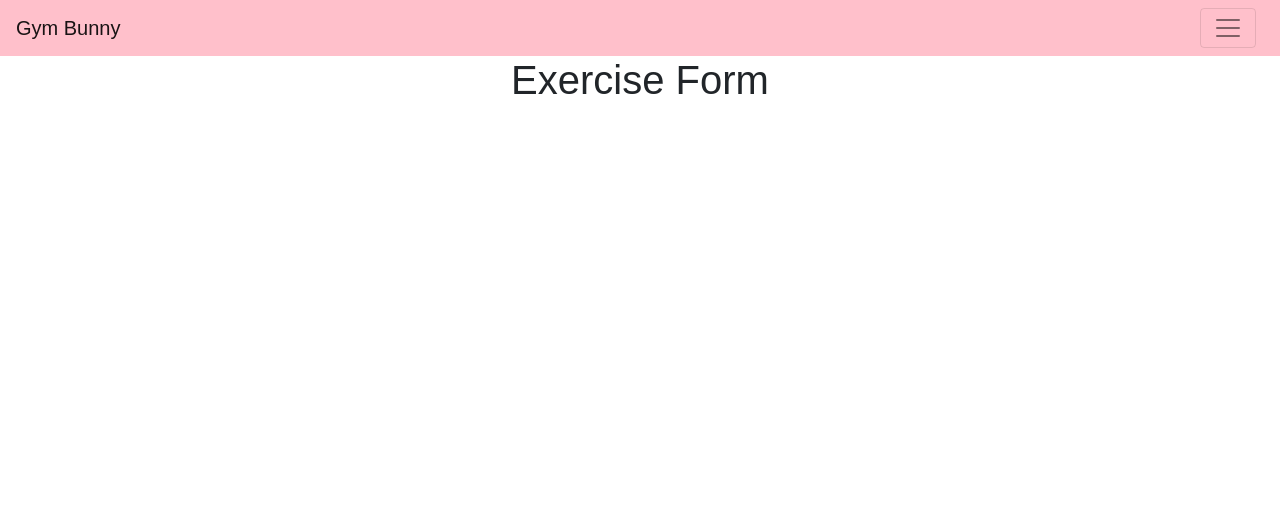
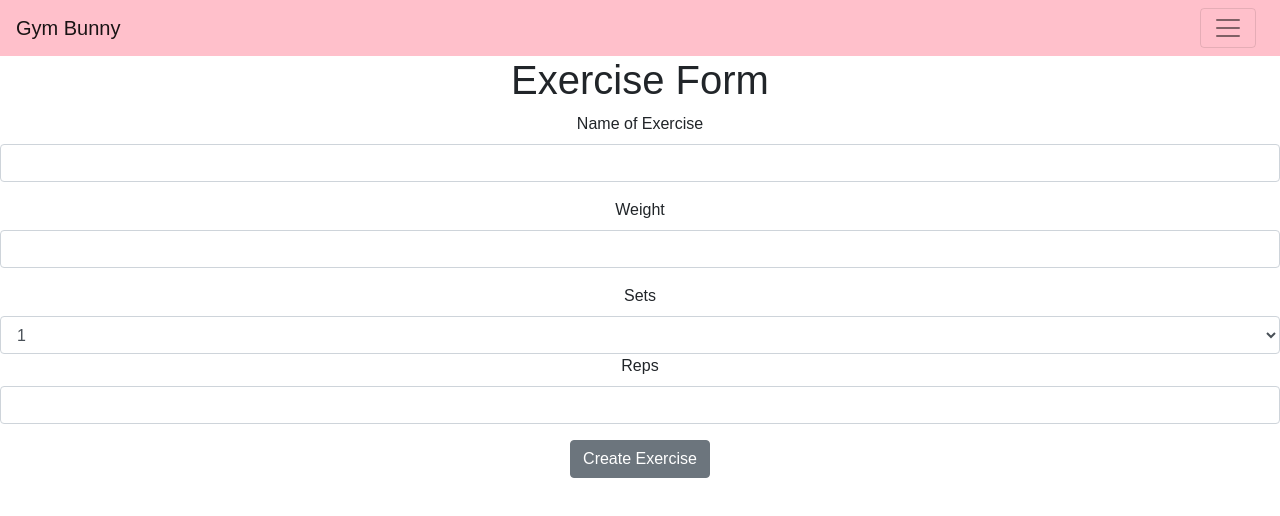
Before and after one commit to amaliaclaire/Gym-Bunny-Frontend, a React (Create React App) app in the folder gym-bunny-frontend/: page /exerciseForm in a window 1280 px wide. Shown: the top 516 px of the page. Built offline with nearby package versions, Linux system fonts and the light colour scheme.

Commit message:
bunny emoji rendered to screen in checkbox

```diff
--- a/gym-bunny-frontend/src/components/CheckOff.js
+++ b/gym-bunny-frontend/src/components/CheckOff.js
@@ -4,7 +4,7 @@ import {emojify} from 'react-emojione';
 
 
 function CheckOff(props) {
-  const content = props.checked ? ':rabbit:' : 'Finished With Set';
+  const content = props.checked ? emojify(':rabbit:') : 'Finished With Set';
   return (
     <span onClick={props.onClick}>
       {content}
--- a/gym-bunny-frontend/src/components/CompletedWorkout.js
+++ b/gym-bunny-frontend/src/components/CompletedWorkout.js
@@ -23,6 +23,7 @@ class CompletedWorkout extends React.Component {
     }).catch(err => console.log(err))
   }
 
+
   createWorkoutCard(name, key) {
     return (
       <Card key={key} body outline color="secondary">
--- a/gym-bunny-frontend/src/components/ExerciseForm.js
+++ b/gym-bunny-frontend/src/components/ExerciseForm.js
@@ -9,6 +9,32 @@ class ExerciseForm extends React.Component {
     return (
       <div>
         <h1>Exercise Form</h1>
+        <Form>
+          <FormGroup>
+            <Label>Name of Exercise</Label>
+            <Input type="text" name="exercise-name" id="exerciseForm-name"/>
+          </FormGroup>
+          <FormGroup>
+             <Label>Weight</Label>
+             <Input type="number" name="exercise-weight" id="exercise-weight" />
+          </FormGroup>
+            <Label>Sets</Label>
+              <Input type="select" name="exercise-sets" id="exercise-sets">
+                 <option>1</option>
+                 <option>2</option>
+                 <option>3</option>
+                 <option>4</option>
+                 <option>5</option>
+                 <option>6</option>
+                 <option>7</option>
+                 <option>8</option>
+              </Input>
+             <FormGroup>
+              <Label>Reps</Label>
+              <Input type="number" name="exercise-reps" id="exercise-reps" />
+            </FormGroup>
+            <Button>Create Exercise</Button>
+          </Form>
       </div>
     )
   }
--- a/gym-bunny-frontend/src/components/WorkoutForm.js
+++ b/gym-bunny-frontend/src/components/WorkoutForm.js
@@ -4,6 +4,9 @@ import { Button, Form, FormGroup, Label, Input, FormText } from 'reactstrap';
 class WorkoutForm extends React.Component {
   constructor(props) {
     super(props);
+    // proptypes blah blah
+
+
   }
   render () {
     return (
@@ -13,26 +16,7 @@ class WorkoutForm extends React.Component {
             <Label>Name of Workout</Label>
             <Input type="text" name="workout-name" id="workform-name" />
           </FormGroup>
-          <FormGroup>
-           <Label>Weight</Label>
-           <Input type="number" name="workout-weight" id="workout-weight" />
-         </FormGroup>
-         <Label>Sets</Label>
-           <Input type="select" name="workout-sets" id="workout-sets">
-             <option>1</option>
-             <option>2</option>
-             <option>3</option>
-             <option>4</option>
-             <option>5</option>
-             <option>6</option>
-             <option>7</option>
-             <option>8</option>
-           </Input>
-           <FormGroup>
-            <Label>Reps</Label>
-            <Input type="number" name="workout-reps" id="workout-reps" />
-          </FormGroup>
-          <Button>Create Workout</Button>
+          <Button onClick={this.props.onCreateWorkout}>Create Workout</Button>
         </Form>
       </div>
     );
```
